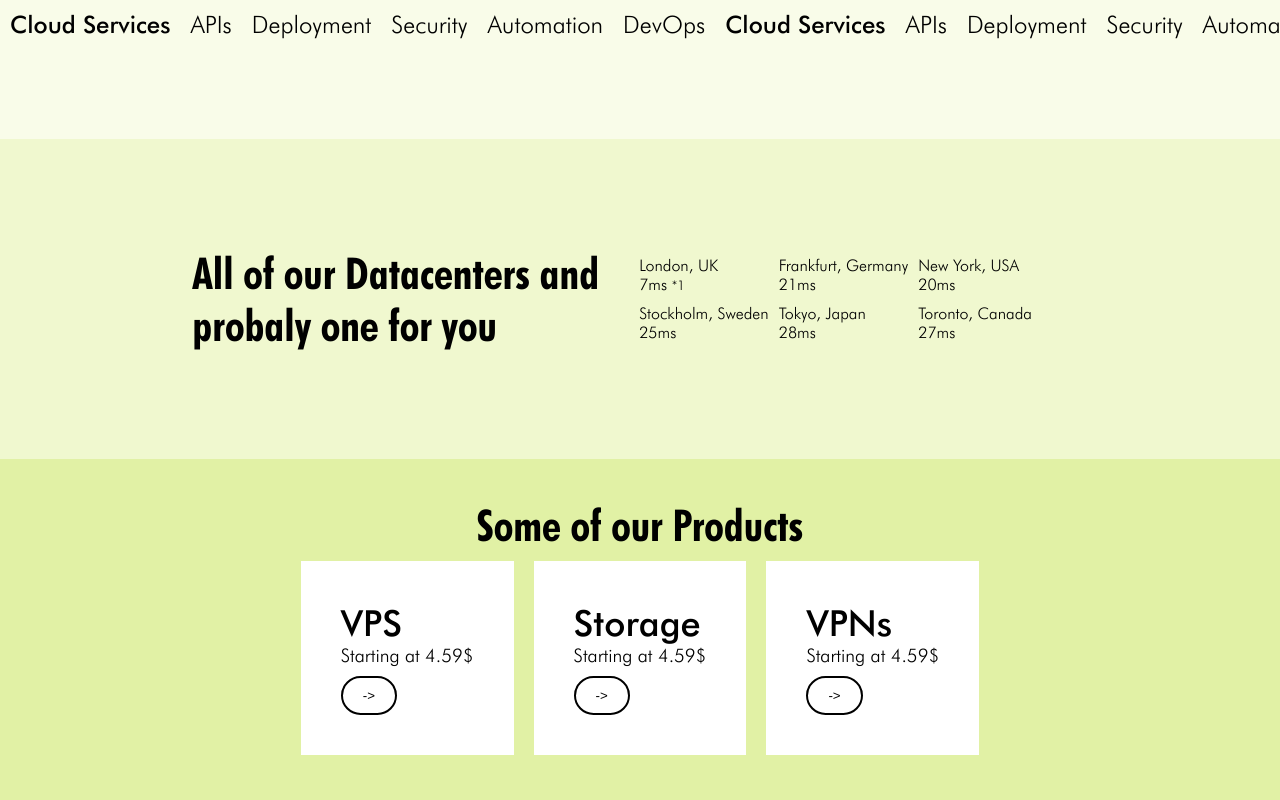
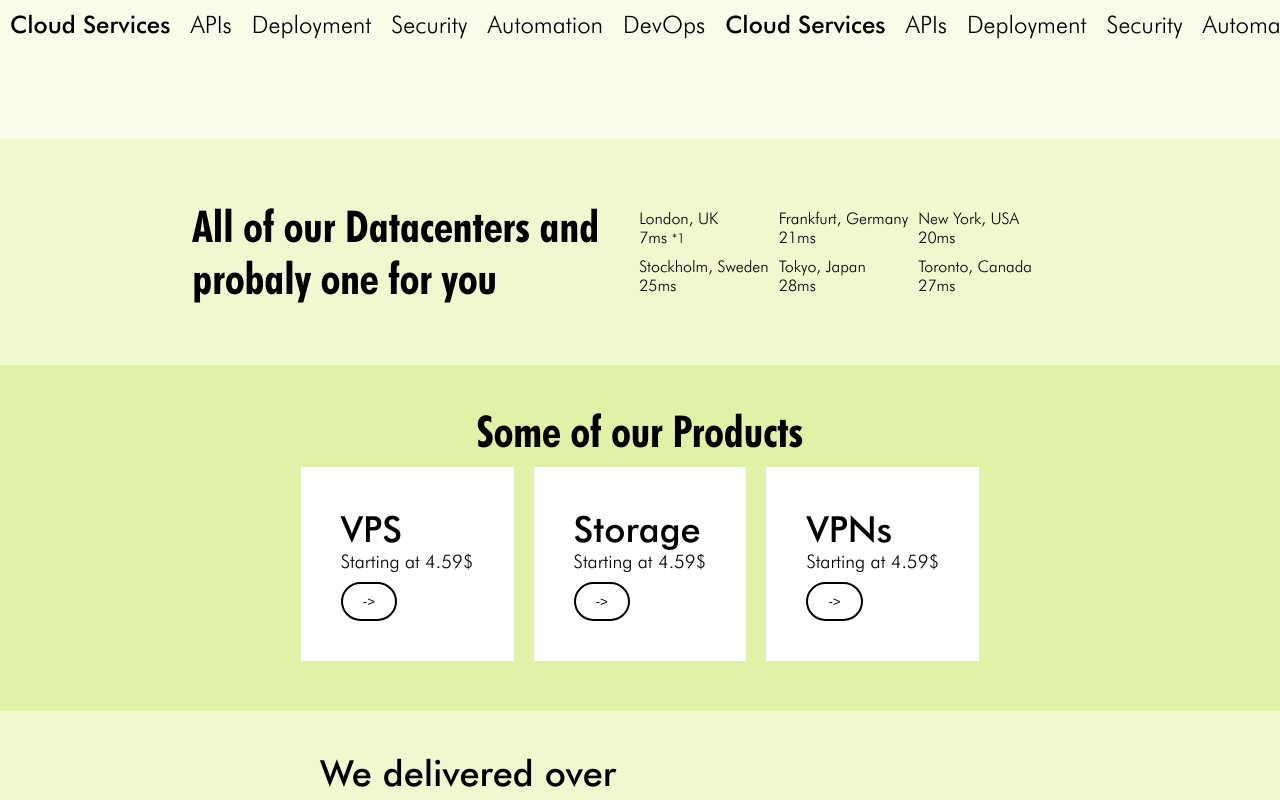
Before and after one commit to Soty-Ltd/website-new, a SvelteKit app: page / in a window 1280 px wide. Shown: the part 1600-2400 px from the top of the page. Built offline with nearby package versions, Linux system fonts and the light colour scheme.

Commit message:
fixed minor bugs

```diff
--- a/src/app.css
+++ b/src/app.css
@@ -187,12 +187,14 @@ h1 {
 }
 
 .datacenters {
-    display: flex;
+    display: inline-flex;
     align-items: center;
     justify-content: center;
     width: 100vw;
     text-align: left;
-    height: 40%;
+    height: max-content;
+    box-sizing: border-box;
+    padding: 30px;
 }
 
 .datacenters h1 {
--- a/src/app.html
+++ b/src/app.html
@@ -27,13 +27,13 @@
 		<div>
 			<ul>
 				<li>
-					<a href="@">Plans & Prices</a>
+					<a href="#">Plans & Prices</a>
 				</li>
 				<li>
-					<a href="@">Features</a>
+					<a href="#">Features</a>
 				</li>
 				<li>
-					<a href="@">News & Blogs</a>
+					<a href="/news">News & Blogs</a>
 				</li>
 				<li>
 					<a href="@">Careers</a>
--- a/src/routes/+page.svelte
+++ b/src/routes/+page.svelte
@@ -60,9 +60,9 @@
 			if (scrollContainer) {
 				if (scrollY > 400) {
 					// Start scrolling horizontally only after scrolling down 400px
-					scrollContainer.scrollLeft = (scrollY - 900) * 0.2; // Adjust multiplier as needed
-					scrollContainer1.scrollLeft = (scrollY - 950) * 0.2; // Adjust multiplier as needed
-					scrollContainer2.scrollLeft = (scrollY - 1000) * 0.2; // Adjust multiplier as needed
+					scrollContainer.scrollLeft = (scrollY - 800) * 0.2; // Adjust multiplier as needed
+					scrollContainer1.scrollLeft = (scrollY - 850) * 0.2; // Adjust multiplier as needed
+					scrollContainer2.scrollLeft = (scrollY - 900) * 0.2; // Adjust multiplier as needed
 				} else {
 					scrollContainer.scrollLeft = 0; // Ensure horizontal scroll is reset when above 400px
 					scrollContainer1.scrollLeft = 0; // Ensure horizontal scroll is reset when above 400px
--- a/src/routes/news/+page.svelte
+++ b/src/routes/news/+page.svelte
@@ -3,6 +3,7 @@
 		<h2>Newsroom</h2>
 		<h1>Soty Ltd. Enhances Frankfurt <br /> Datacenter with 15 Gigabit Connection</h1>
 		<p>Boosting Performance and Reliability for Enhanced Digital Services</p>
+		<button>Read More</button>
 	</div>
 
 	<div class="headingImg"></div>
@@ -90,6 +91,7 @@
 		background-color: #f9fce9;
 		width: 40vw;
 		padding: 20px;
+		margin: 0 0 2vw 0;
 	}
 
 	.news img {
```
